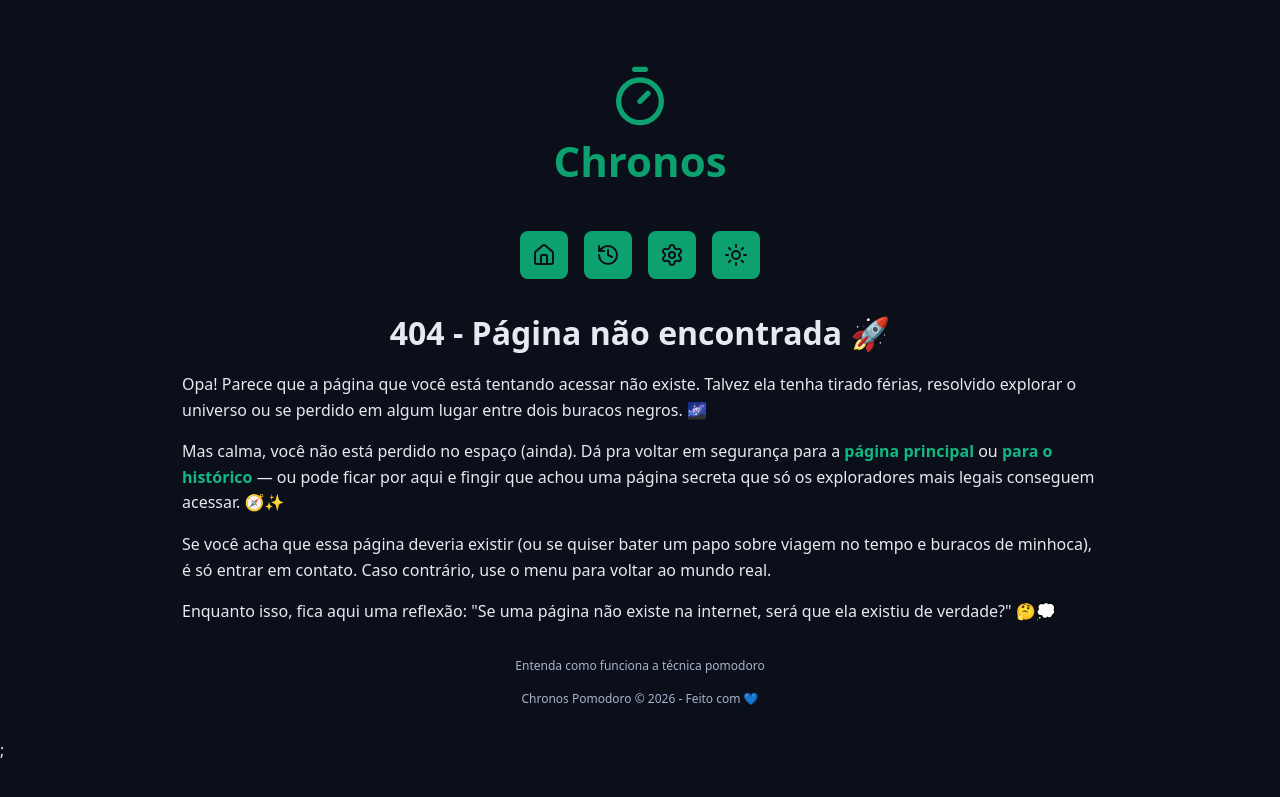
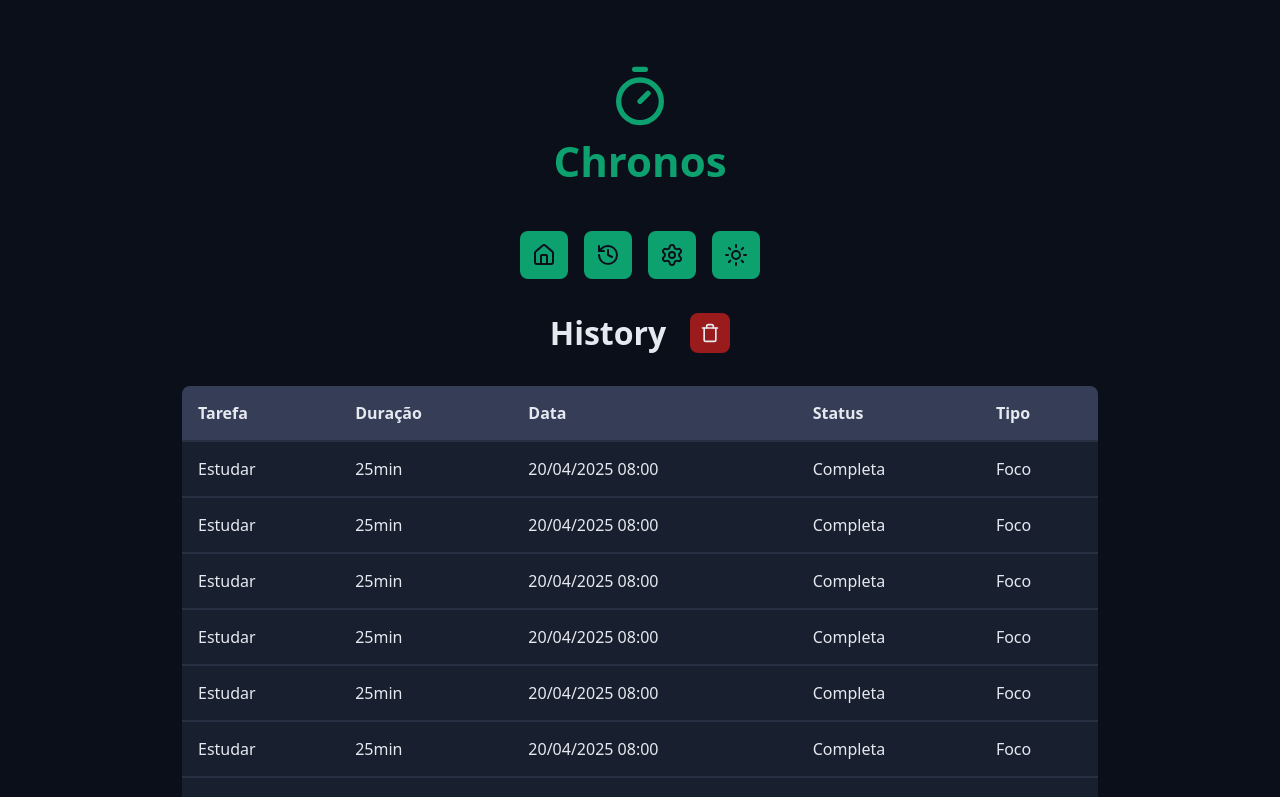
Before and after one commit to SimonSousa25/chronos-pomodoro, a React (Vite) app: page /history in a window 1280 px wide. Shown: the top 797 px of the page. Built offline with nearby package versions, Linux system fonts and the light colour scheme.

Commit message:
Criando a estrutura e CSS da página history

```diff
--- /dev/null
+++ b/src/pages/History/index.tsx
@@ -0,0 +1,57 @@
+import { TrashIcon } from 'lucide-react';
+import { Container } from '../../components/Container';
+import { DefaultButton } from '../../components/DefaultButton';
+import { Heading } from '../../components/Heading';
+import { MainTemplate } from '../../templates/MainTemplate';
+
+import styles from './styles.module.css';
+
+export function History() {
+  return (
+    <MainTemplate>
+      <Container>
+        <Heading>
+          <span>History</span>
+          <span className={styles.buttonContainer}>
+            <DefaultButton
+              icon={<TrashIcon />}
+              color='red'
+              aria-label='Apagar todo o histórico'
+              title='Apagar histórico'
+            />
+          </span>
+        </Heading>
+      </Container>
+
+      <Container>
+        <div className={styles.responsiveTable}>
+          <table>
+            <thead>
+              <tr>
+                <th>Tarefa</th>
+                <th>Duração</th>
+                <th>Data</th>
+                <th>Status</th>
+                <th>Tipo</th>
+              </tr>
+            </thead>
+
+            <tbody>
+              {Array.from({ length: 20 }).map((_, index) => {
+                return (
+                  <tr key={index}>
+                    <td>Estudar</td>
+                    <td>25min</td>
+                    <td>20/04/2025 08:00</td>
+                    <td>Completa</td>
+                    <td>Foco</td>
+                  </tr>
+                );
+              })}
+            </tbody>
+          </table>
+        </div>
+      </Container>
+    </MainTemplate>
+  );
+}
--- /dev/null
+++ b/src/pages/History/styles.module.css
@@ -0,0 +1,37 @@
+.buttonContainer button {
+  min-width: auto;
+  margin: 0;
+  padding: 1rem;
+}
+
+.buttonContainer button svg {
+  width: 2rem;
+  height: 2rem;
+}
+
+.responsiveTable {
+  overflow-x: auto;
+  border-radius: 0.8rem;
+}
+
+.responsiveTable table {
+  width: 100%;
+  min-width: 64rem;
+  font-size: 1.6rem;
+  border-collapse: collapse;
+}
+
+.responsiveTable th {
+  background-color: var(--gray-600);
+}
+
+.responsiveTable td {
+  background-color: var(--gray-800);
+}
+
+.responsiveTable th,
+.responsiveTable td {
+  border-bottom: 0.2rem solid var(--gray-700);
+  text-align: left;
+  padding: 1.6rem;
+}
--- a/src/routers/MainRouter/index.tsx
+++ b/src/routers/MainRouter/index.tsx
@@ -1,8 +1,9 @@
 import { BrowserRouter, Route, Routes, useLocation } from 'react-router';
+import { useEffect } from 'react';
 import { AboutPomodoro } from '../../pages/AboutPomodoro';
 import { NotFound } from '../../pages/NotFound';
 import { Home } from '../../pages/Home';
-import { useEffect } from 'react';
+import { History } from '../../pages/History';
 
 function ScrollToTop() {
   const { pathname } = useLocation();
@@ -19,6 +20,7 @@
     <BrowserRouter>
       <Routes>
         <Route path='/' element={<Home />} />
+        <Route path='/history/' element={<History />} />
         <Route path='/about-pomodoro/' element={<AboutPomodoro />} />
         <Route path='*' element={<NotFound />} />
       </Routes>
```
